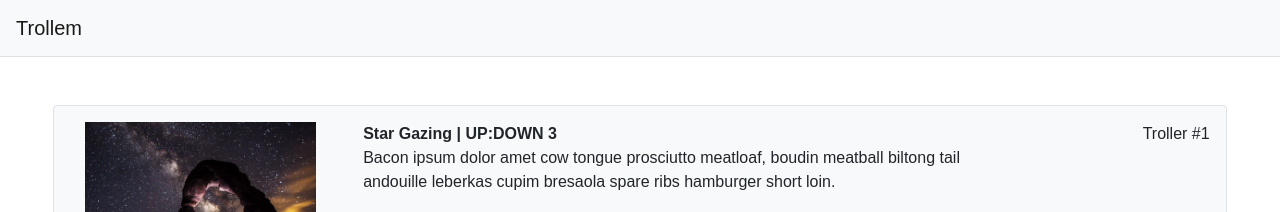
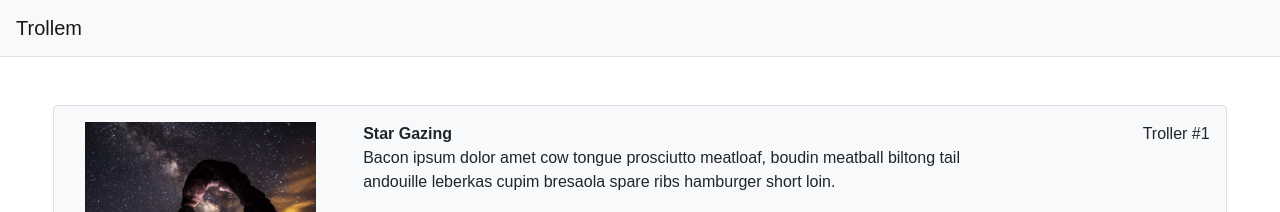
Before and after one commit to pantzed/trollem, a React (Create React App) app: page / in a window 1280 px wide. Shown: the top 212 px of the page. Built offline with nearby package versions, Linux system fonts and the light colour scheme.

Commit message:
Creating and rendering post components

```diff
--- a/src/App.js
+++ b/src/App.js
@@ -2,39 +2,68 @@ import React, { Component } from 'react';
 import stars from './stars.jpg';
 import './App.css';
 
+const previewText = `
+  Bacon ipsum dolor amet cow tongue prosciutto meatloaf,
+  boudin meatball biltong tail andouille leberkas cupim
+  bresaola spare ribs hamburger short loin.
+`;
+const title = `Star Gazing`;
+const author = `Troller #1`;
+const imgSrc = stars;
+const imgAlt = `Moab arch and night sky`;
+
+function Image(props) {
+  return (
+    <img className="img-fluid rounded p-3" src={props.imgSrc} alt={props.imgAlt} />
+  );
+}
+function Author(props) {
+  return (
+    <span>{props.author}</span>
+  );
+}
+
+function Title(props) {
+  return (
+    <header className="font-weight-bold">
+      <span>{props.title}</span>
+    </header>
+  );
+}
 
 function Comment(props) {
   return (
     <div className="col-12">
     <p>{props.comment}</p>
     </div>
-  )
+  );
 }
-class Post extends Component {
-  render() {
+
+function Preview(props) {
+  return (
+  <p>
+    {props.previewText}
+  </p>
+  );
+}
+
+function Post(props) {
   return (
     <div className="row mt-5 bg-light border rounded">
       <div className="col-xs-12 col-sm-4 col-lg-3">
-          <img className="img-fluid rounded p-3" src={stars} alt="Moab arch and night sky" />
+        <Image imgSrc={imgSrc} imgAlt={imgAlt} />
       </div>
       <div className="col-xs-12 col-sm-6 col-lg-7 p-3">
-          <header className="font-weight-bold">
-            <span>Star Gazing | UP:DOWN 3</span>
-          </header>
-          <p>
-            Bacon ipsum dolor amet cow tongue prosciutto meatloaf,
-            boudin meatball biltong tail andouille leberkas cupim
-            bresaola spare ribs hamburger short loin.
-          </p>
+        <Title title={title} />
+        <Preview previewText={previewText} />
         <span> 1 Day ago | 0 comments </span>
         <Comment comment=">>> this is a comment!" />
       </div>
       <div className="col-xs-12 col-sm-2 p-3 text-right">
-          <span>Troller #1</span>
+        <Author author={author} />
       </div>
     </div>
   );
-  }
 }
 class App extends Component {
 
```
Lines whose indentation alone changed are shown as unchanged.
